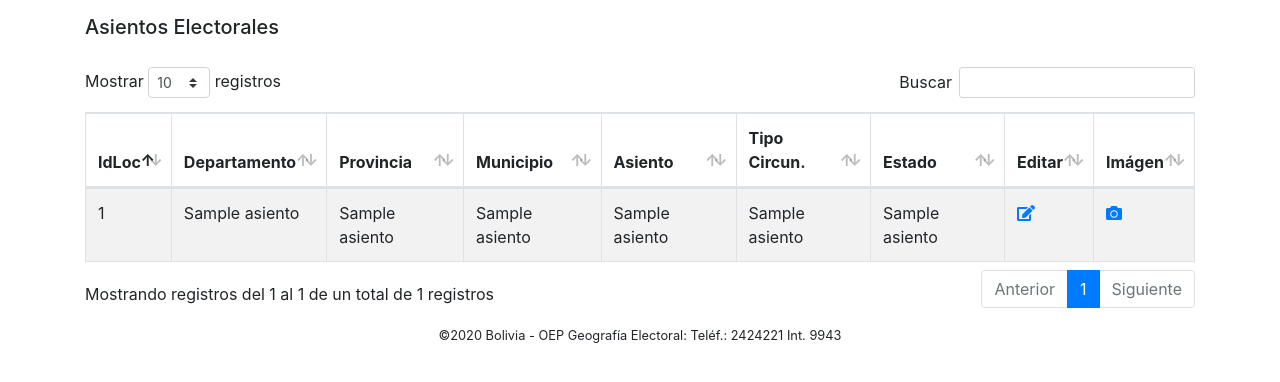
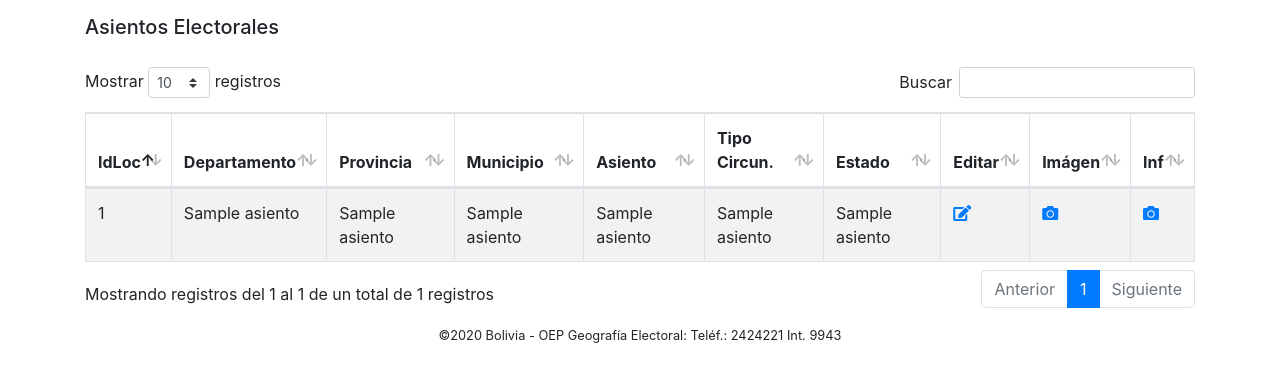
Before and after one commit to elricgonza/age, a Flask app: template templates/asientos_list.html in a window 1280 px wide. Shown: the part 76-458 px from the top of the page. Run offline with Flask 2, Linux system fonts and the light colour scheme; the template is opened without the code that fills it: most values are stand-ins (such as "Sample title", 1, 10 or a date in 2020); grey boxes labelled with a size stand in for pictures from a placeholder-image service; some libraries are stand-ins or nearby versions.

Commit message:
Actualización de asientos_list

```diff
--- a/templates/asientos_list.html
+++ b/templates/asientos_list.html
@@ -43,6 +43,7 @@
                            <th>Estado</th>
                            <th>Editar</th>
                            <th>Imágen</th>
+                           <th>Inf</th>
                         </tr>
                     </thead>
                     <tbody>
@@ -62,6 +63,9 @@
                         <td>
                             <a href={{ url_for('asiento_img', idloc=asiento[0], nomloc=asiento[4]) }}><span class="fas fa-camera"></span></a>
                         </td>
+                        <td>
+                            <a href={{ url_for('asiento_img', idloc=asiento[0], nomloc=asiento[4]) }}><span class="fas fa-camera"></span></a>
+                        </td>
                     </tr>
                     {% endfor %}
                     </tbody>
```
